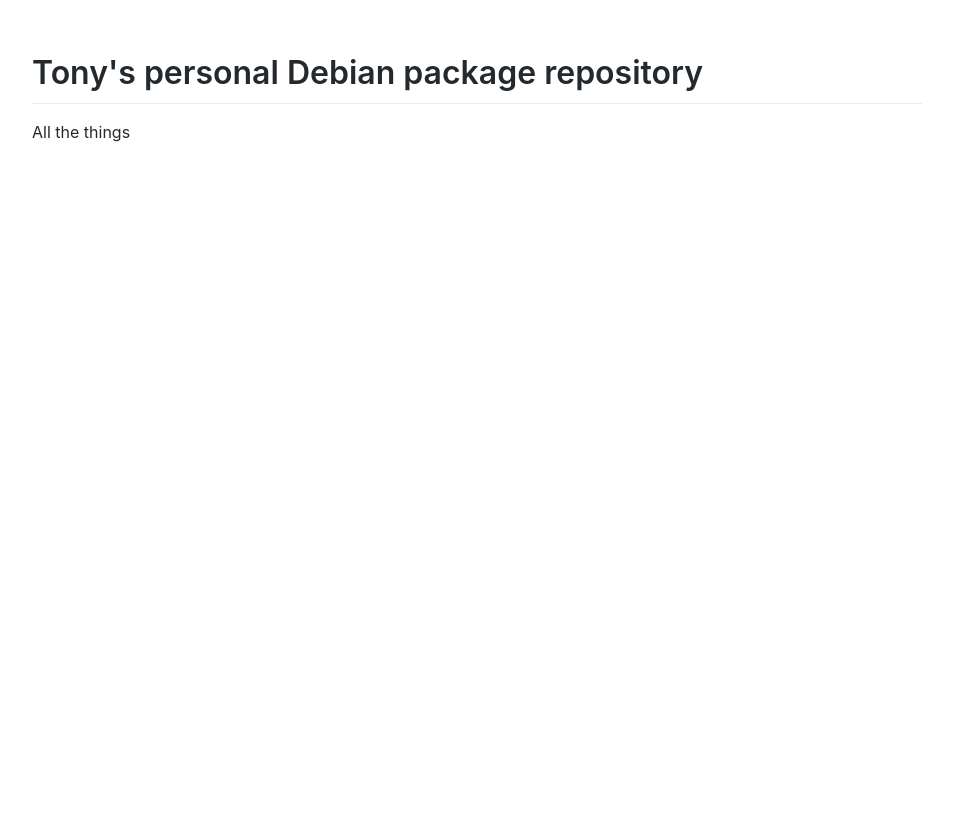
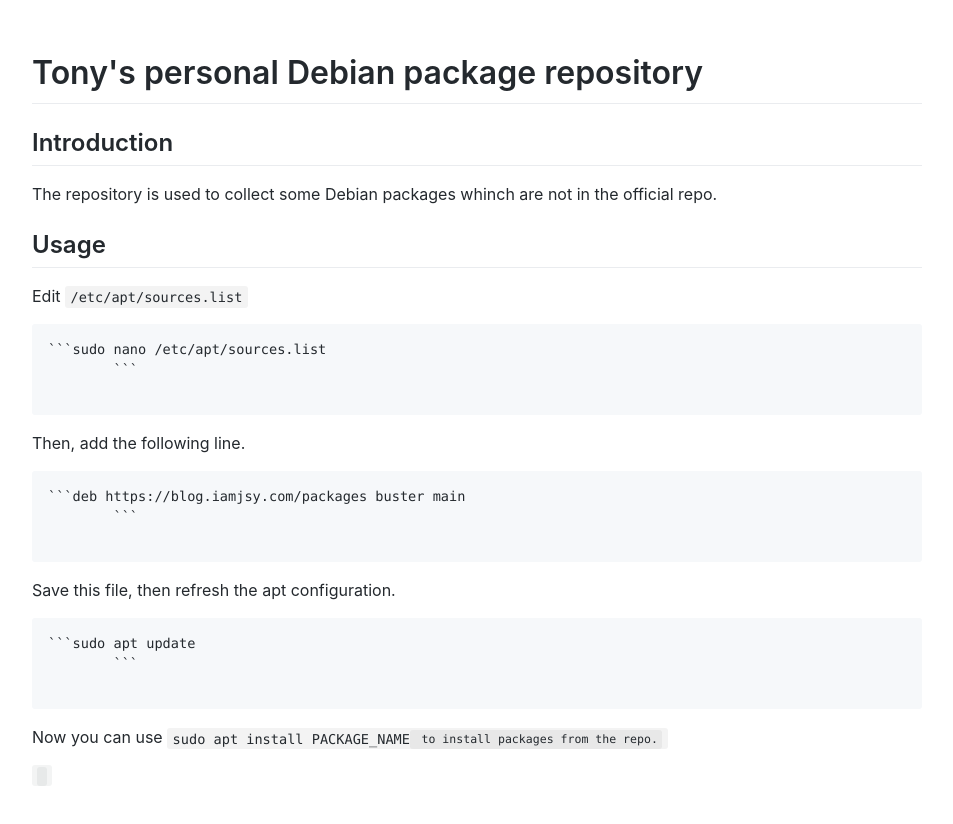
Before and after one commit to hmsjy2017/packages, a plain HTML site: page index.html in a window 1280 px wide. Shown: the whole page, without its empty margins (163-1116 px from the left). Before the commit the page ends 800 px from the top, so only its background shows below. Drawn offline with Linux system fonts and the light colour scheme.

Commit message:
Update index.html

````diff
--- a/index.html
+++ b/index.html
@@ -16,6 +16,27 @@
 	}
 </style>
 <article class="markdown-body">
-	<h1>Tony's personal Debian package repository</h1>
-	<p>All the things</p>
+        <h1>Tony's personal Debian package repository</h1>
+        <h2>Introduction</h2>
+        <p>The repository is used to collect some Debian packages whinch are not in the official repo.</p>
+        <h2>Usage</h2>
+        <p>Edit <code>/etc/apt/sources.list</code></p>
+
+        <pre lang="no-highlight"><code>```sudo nano /etc/apt/sources.list
+        ```
+        </code></pre>
+
+        <p>Then, add the following line.</p>
+
+	 <pre lang="no-highlight"><code>```deb https://blog.iamjsy.com/packages buster main
+        ```
+        </code></pre>
+
+        <p>Save this file, then refresh the apt configuration.</p>
+	<pre lang="no-highlight"><code>```sudo apt update
+        ```
+        </code></pre>
+
+	<p>Now you can use <code>sudo apt install PACKAGE_NAME<code> to install packages from the repo.</p>
+
 </article>
````
